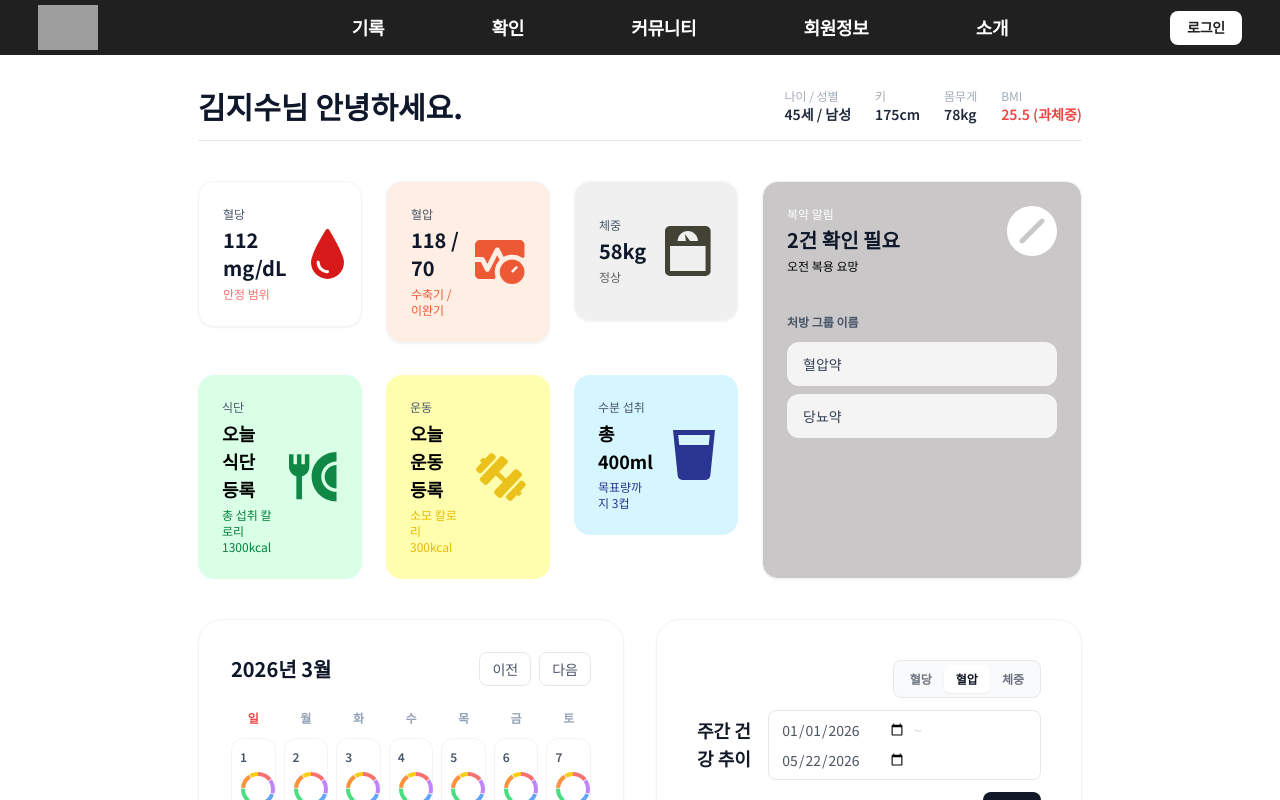
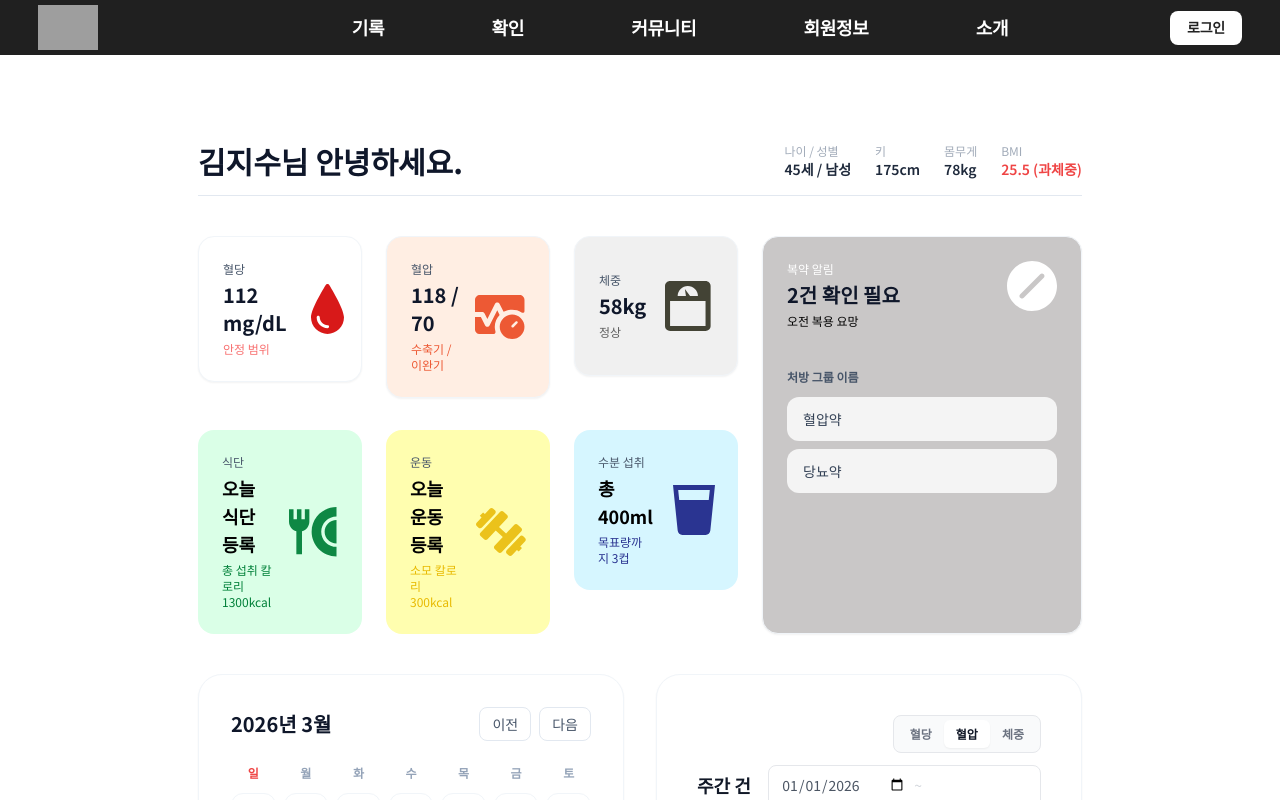
Before and after one commit to ZZAAE/Ballife, a React (Vite) app in the folder frontend/: page / in a window 1280 px wide. Shown: the top 800 px of the page. Built offline with nearby package versions, Linux system fonts and the light colour scheme; grey boxes are pictures that could not be loaded.

Commit message:
커뮤니티 상단 마진 수치 수정

```diff
--- a/frontend/src/pages/board/BoardListPage.jsx
+++ b/frontend/src/pages/board/BoardListPage.jsx
@@ -73,12 +73,12 @@ function BoardListPage(){
 
 
 
-    if (loading) return <div className="p-8 text-center text-gray-500">로딩 중...</div>;
+    if (loading) return <div className="p-8 text-center text-gray-500 pt-[87px]">로딩 중...</div>;
 
 
     return(
         <div className="px-12 py-10">
-        <div className="mb-8">
+        <div className="mb-8 pt-[55px]">
             <h1 className="text-3xl font-bold text-gray-900">커뮤니티</h1>
             <p className="mt-2 text-sm text-gray-500">
                 건강한 삶을 위한 커뮤니티 공간에 당신의 이야기를 들려주세요.
--- a/frontend/src/pages/main/MainPage.jsx
+++ b/frontend/src/pages/main/MainPage.jsx
@@ -133,7 +133,7 @@ const MainPage = () => {
   return (
     <div className="min-h-screen bg-white font-sans text-slate-900 ml-[150px] mr-[150px]">
       {/* <Header /> */}
-      <div className="flex">
+      <div className="flex pt-[55px]">
         <main className="flex-1 p-6 px-12 py-10">
           <div className="max-w-auto mx-auto space-y-10">
 
```
